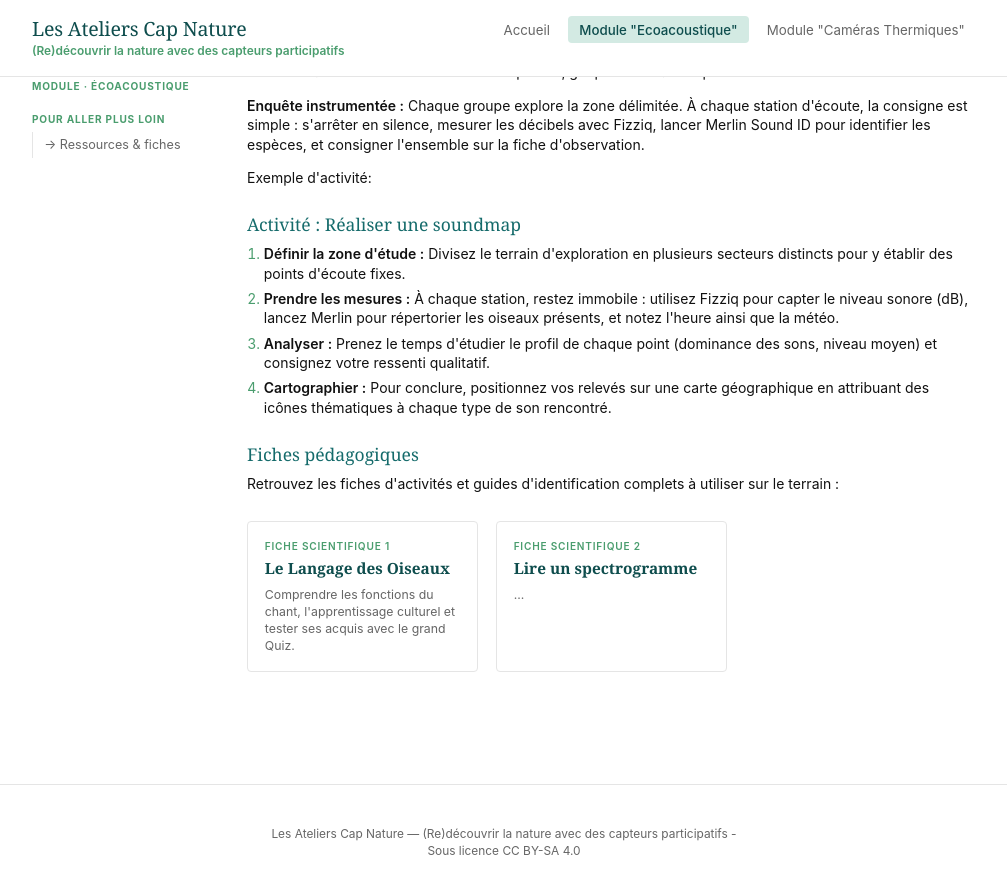
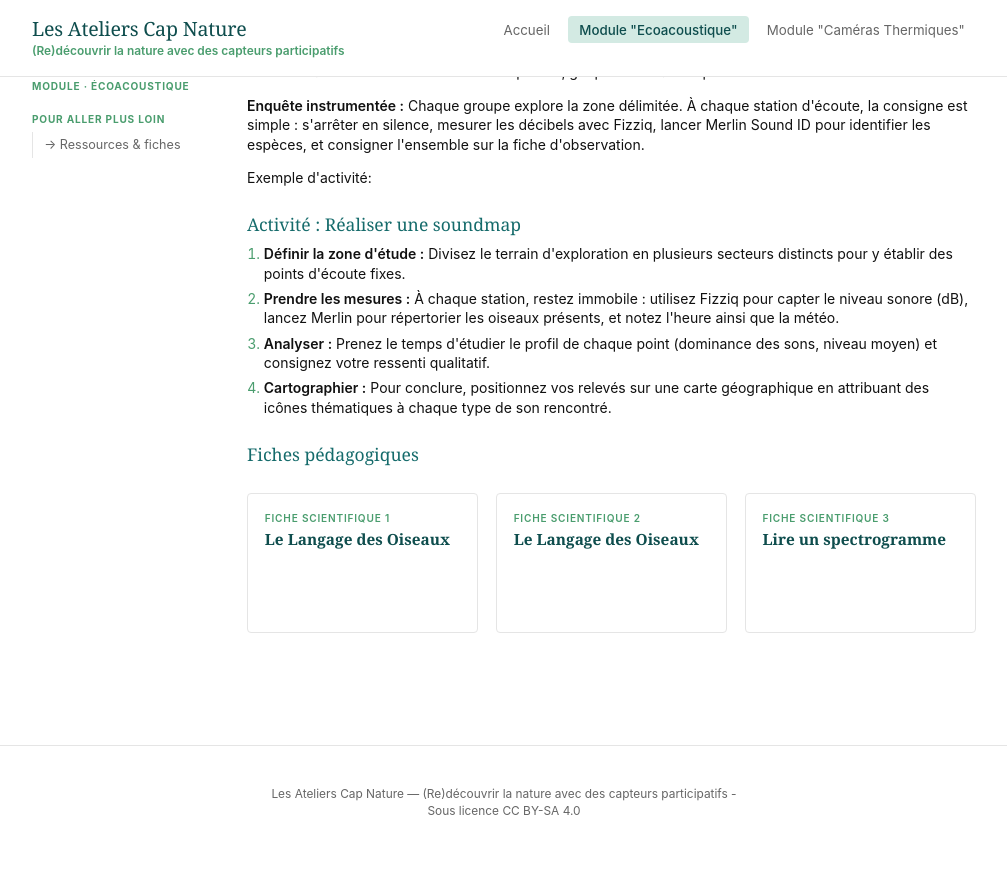
Before and after one commit to marieleapouliquen/wiki-cap-nature, a Jekyll site: the page built from _pages/module-oiseaux/index.md, in a window 1280 px wide and 900 px high, scrolled down 2004 px. Shown: the top 894 px of the window, without its empty margins (136-1143 px from the left). Built offline with Jekyll 4.4.1, drawn with Linux system fonts in a browser that asks for light colours; after the commit the page ends 2864 px from its top, so only the background shows below that.

Commit message:
Update index.md

```diff
--- a/_pages/module-oiseaux/index.md
+++ b/_pages/module-oiseaux/index.md
@@ -138,20 +138,20 @@ Exemple d'activité:
 
 
   <h3>Fiches pédagogiques</h3>
-  <p>Retrouvez les fiches d'activités et guides d'identification complets à utiliser sur le terrain :</p>
 
   <div class="resource-links">
     <a class="resource-link" href="{{ '/module-oiseaux/fiche1-soundscape/' | relative_url }}">
       <span class="resource-link-label">Fiche Scientifique 1</span>
       <span class="resource-link-title">Le Langage des Oiseaux</span>
-      <span class="resource-link-desc">Comprendre les fonctions du chant, l'apprentissage culturel et tester ses acquis avec le grand Quiz.</span>
     </a>
-    <a class="resource-link" href="{{ '/module-oiseaux/fiche2-merlin/' | relative_url }}">
+    <a class="resource-link" href="{{ '/module-oiseaux/fiche2-chant/' | relative_url }}">
       <span class="resource-link-label">Fiche Scientifique 2</span>
+      <span class="resource-link-title">Le Langage des Oiseaux</span>
+    </a>
+    <a class="resource-link" href="{{ '/module-oiseaux/fiche3-sonogramme/' | relative_url }}">
+      <span class="resource-link-label">Fiche Scientifique 3</span>
       <span class="resource-link-title">Lire un spectrogramme</span>
-      <span class="resource-link-desc"> ... </span>
     </a>
   </div>
 
-
 </main>
```
